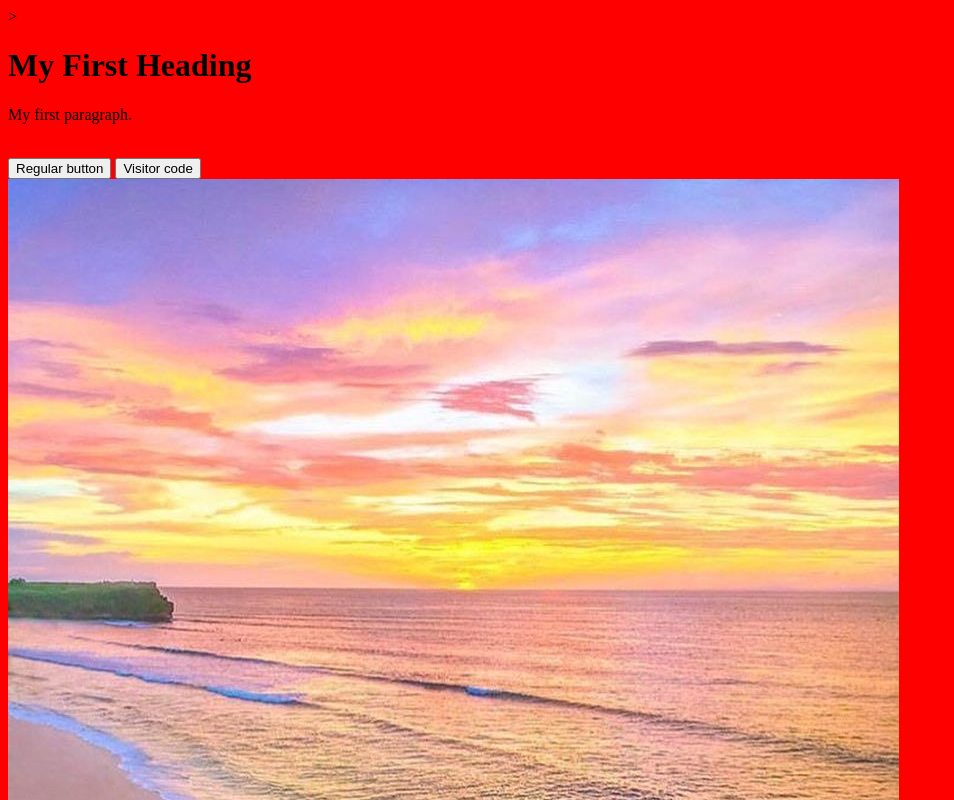
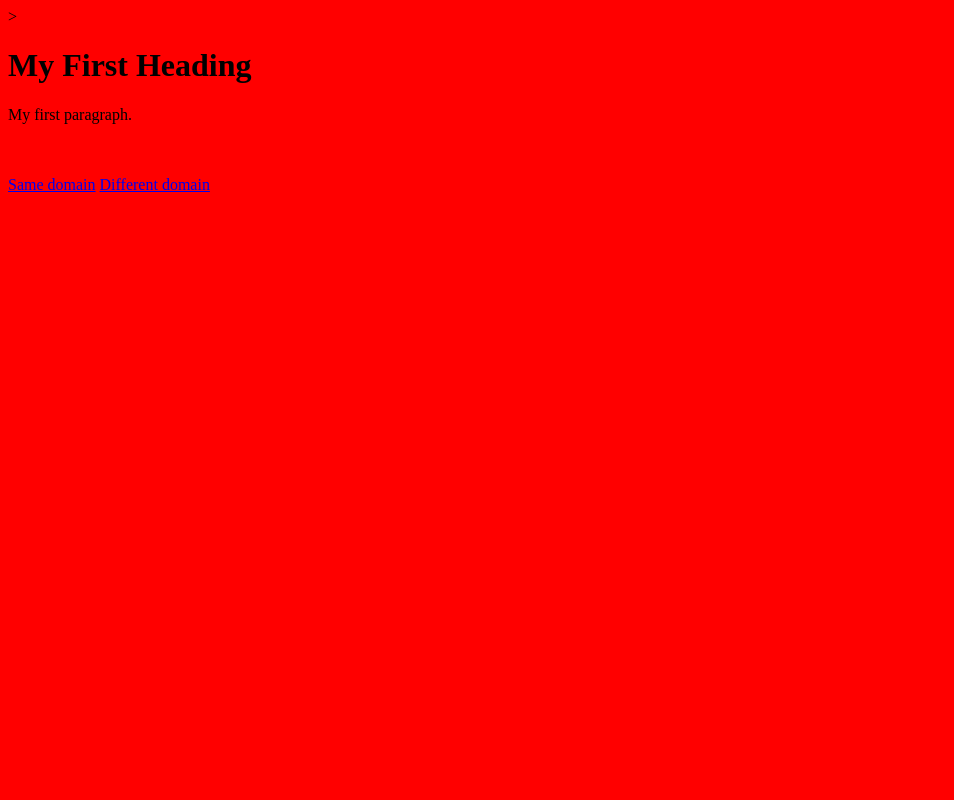
Before and after one commit to robertkirillov/roberetkirillov.github.io, a plain HTML site: page index.html in a window 1280 px wide. Shown: the top 800 px of the page, without its empty margins (0-954 px from the left). Drawn offline with Linux system fonts and the light colour scheme.

Commit message:
Update index.html

```diff
--- a/index.html
+++ b/index.html
@@ -9,10 +9,6 @@
 <h1>My First Heading</h1>
 <p>My first paragraph.</p>
 
-    <br>
-    <button id="test">Regular button</button>
-    <button class="omnibrowse-code-button" onclick="document.body.appendChild(document.createElement('sm-visitor-code'))">Visitor code</button><br>
-    <img id="test-1" src="4f0937e1c68d2e09df9e1d1ade622514.jpg" alt="Italian Trulli">
 
  <br>
  <br>
```
